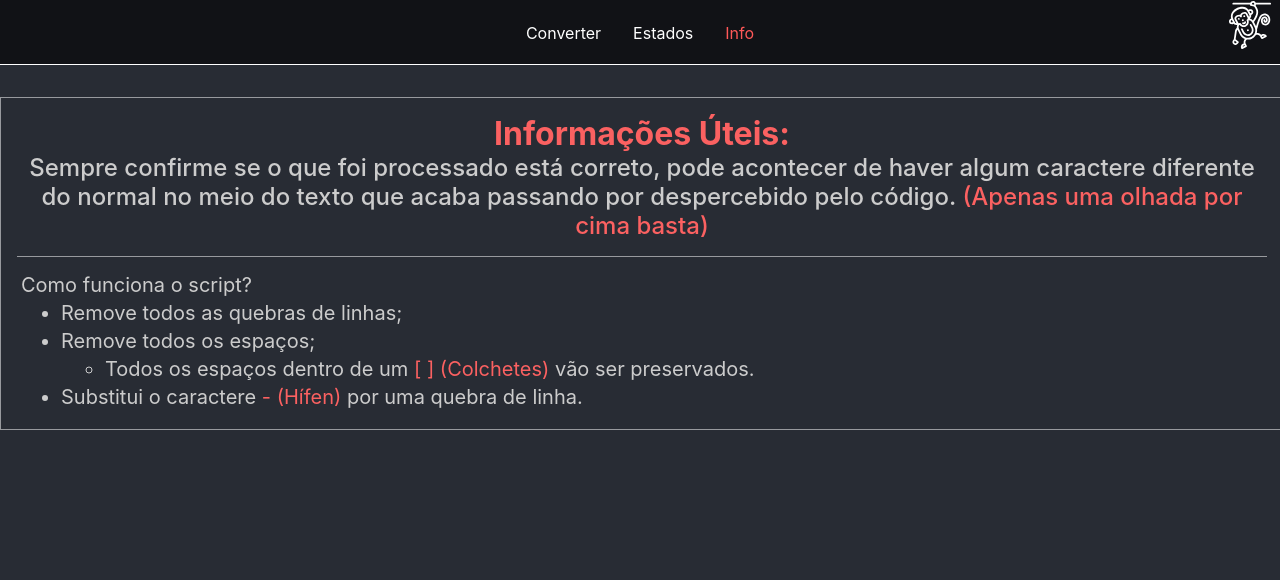
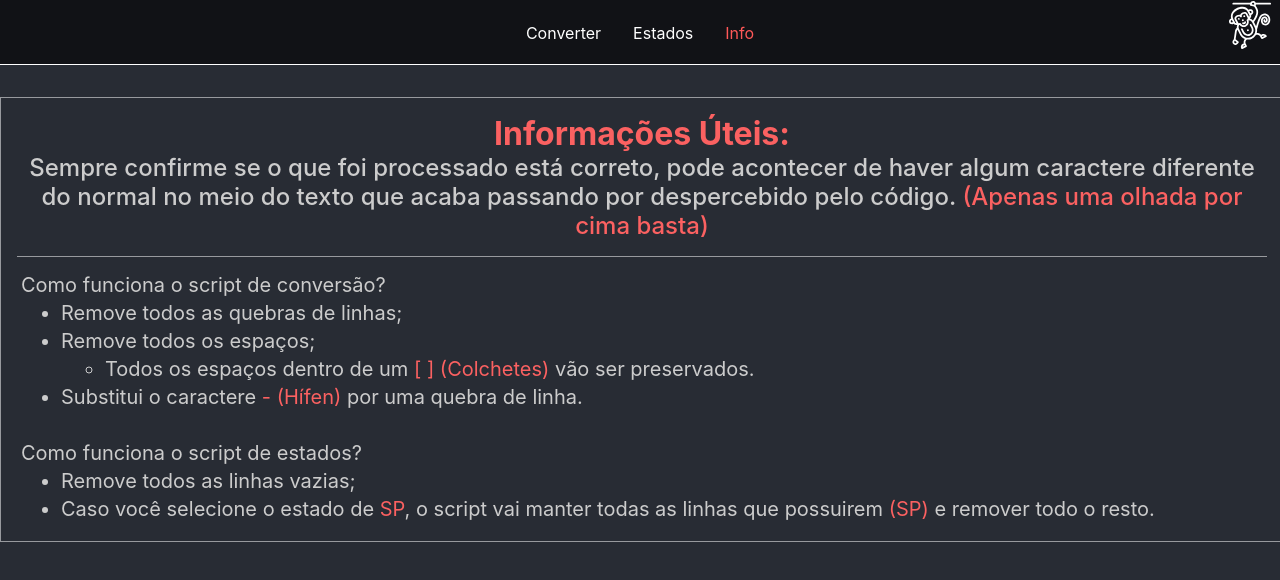
Before and after one commit to murilodpl/gordog-script, a React (Vite) app: page /info in a window 1280 px wide. Shown: the top 580 px of the page. Built offline with nearby package versions, Linux system fonts and the light colour scheme.

Commit message:
feat: update info page

```diff
--- a/src/pages/Info.tsx
+++ b/src/pages/Info.tsx
@@ -7,7 +7,7 @@ export default function Info() {
             <h2>Sempre confirme se o que foi processado está correto, pode acontecer de haver algum caractere diferente do normal no meio do texto que acaba passando por despercebido pelo código. <span>(Apenas uma olhada por cima basta)</span></h2>
 
             <div className='lista'>
-                <p>Como funciona o script?</p>
+                <p>Como funciona o script de conversão?</p>
                 <ul>
                     <li>Remove todos as quebras de linhas;</li>
                     <li>Remove todos os espaços;
@@ -18,6 +18,14 @@ export default function Info() {
                     <li>Substitui o caractere <span>- (Hífen)</span> por uma quebra de linha.</li>
                 </ul>
             </div>
+
+            <div className='lista mt'>
+                <p>Como funciona o script de estados?</p>
+                <ul>
+                    <li>Remove todos as linhas vazias;</li>
+                    <li>Caso você selecione o estado de <span>SP</span>, o script vai manter todas as linhas que possuirem <span>(SP)</span> e remover todo o resto.</li>
+                </ul>
+            </div>
         </div>
     )
 }
```
